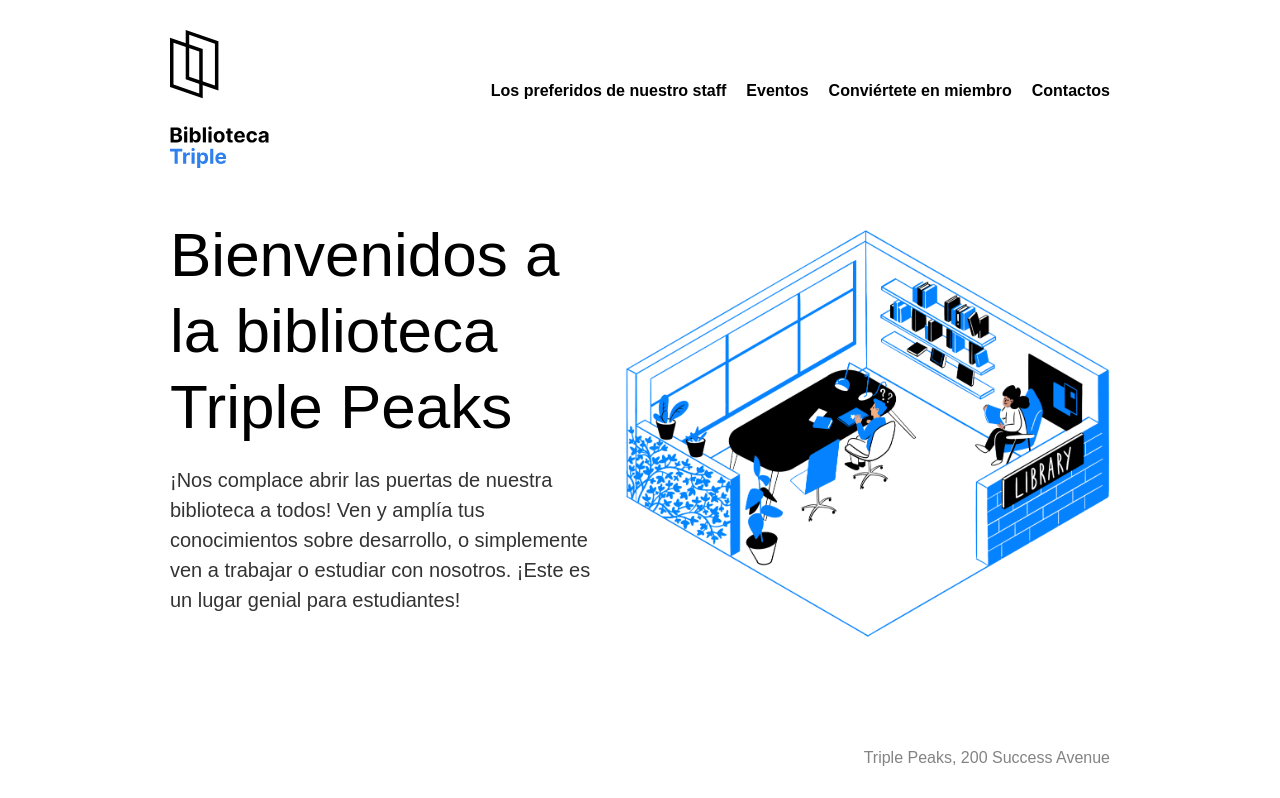
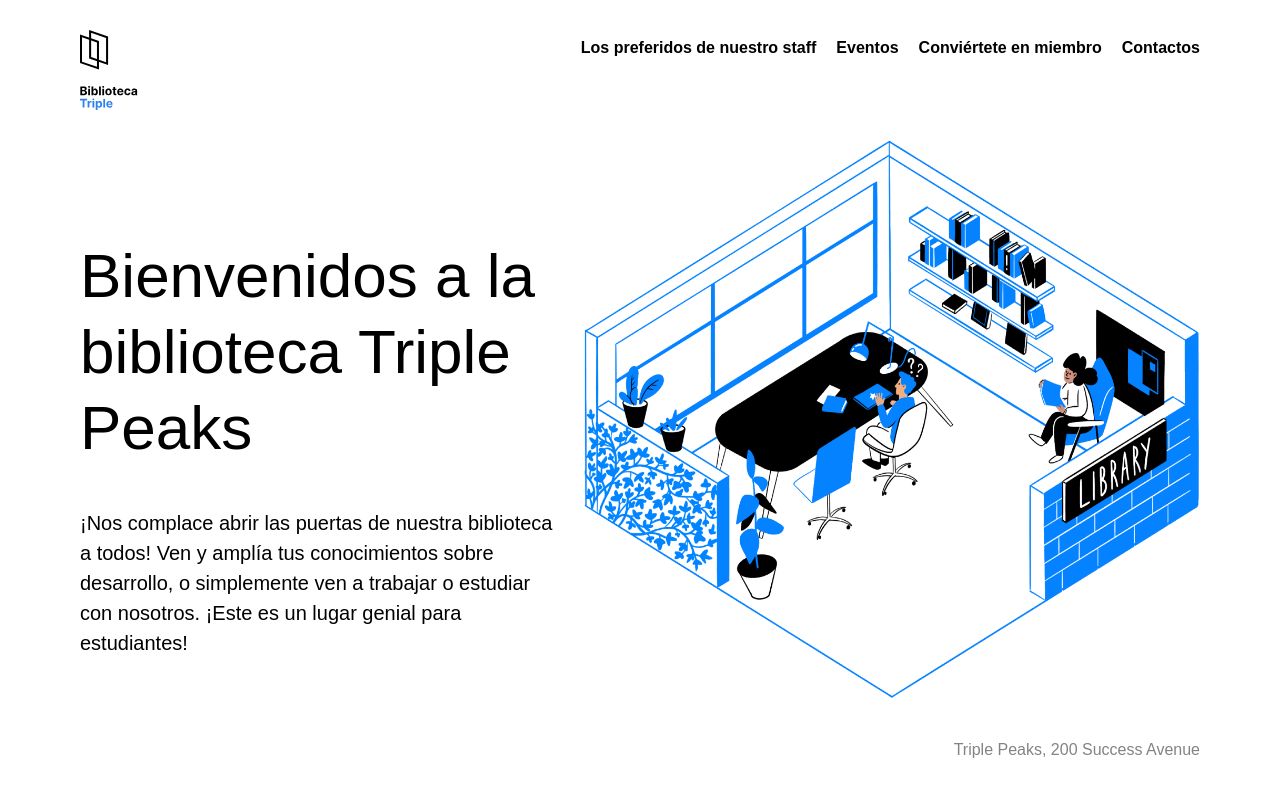
Before and after one commit to monse17120/web_project_library_es, a plain HTML site: page index.html in a window 1280 px wide. Shown: the top 798 px of the page. Drawn offline with Linux system fonts and the light colour scheme.

Commit message:
Update style.css

```diff
--- a/styles/style.css
+++ b/styles/style.css
@@ -1,32 +1,31 @@
 .page {
-  max-width: 1100px;
-  min-width: 320px;
+  max-width: 1600px;
+  min-width: 1100px;
+  margin: auto;
+  font-family: Arial, sans-serif;
   font-size: 16px;
-  line-height: 1.5;
-  margin: 0 auto;
-  font-family: Arial, Helvetica, sans-serif;
+  line-height: 20px;
 }
 
-/* Estilos del encabezado */
 .header {
   display: flex;
   flex-direction: column;
   height: 100vh;
-  padding: 30px 80px;
-  background: url("../images/header-background.jpg") no-repeat center/cover;
+  min-height: 720px;
+  max-height: 800px;
+  padding: 30px 80px 40px;
+  position: relative;
   box-sizing: border-box;
 }
 
 .nav {
   display: flex;
   justify-content: space-between;
-  align-items: center;
-  margin-bottom: 40px;
 }
 
 .nav__logo {
-  width: 100px;
-  height: auto;
+  width: 58px;
+  height: 80px;
 }
 
 .nav__links {
@@ -34,40 +33,39 @@
   list-style-type: none;
   column-gap: 20px;
   padding: 0;
-  margin-top: 0;
+  margin: 8px 0 0;
+  height: 30px;
 }
 
 .nav__link {
+  color: #000000;
   text-decoration: none;
-  color: #000000;
   font-weight: bold;
 }
 
 .header__content {
   display: flex;
   justify-content: space-between;
-  align-items: center;
 }
 
 .header__title {
+  max-width: 635px;
   font-size: 62px;
   line-height: 76px;
-  font-weight: 400;
-  margin: 0;
+  font-weight: 500;
+  margin-top: 128px;
 }
 
 .header__description {
+  max-width: 515px;
   font-size: 20px;
   line-height: 30px;
-  max-width: 600px;
-  margin-top: 20px;
-  color: #333;
+  margin: 32px 0 50px;
 }
 
 .header__image {
-  width: 100%;
-  max-width: 500px;
-  height: auto;
+  max-width: 636px;
+  margin: 0;
 }
 
 .header__footer {
@@ -79,17 +77,22 @@
   box-sizing: border-box;
 }
 
+.header__link {
+  color: #2f80ed;
+  text-decoration: none;
+}
+
 .header__address {
   margin: 0;
   color: #838383;
 }
 
-/* Ajuste para los bloques de contenido */
 .staff {
   background-image: url("../images/staff_picks_background.jpg");
   padding: 100px 0 140px;
+  background-position: 50% 50%;
+  background-repeat: no-repeat;
   background-size: cover;
-  background-repeat: no-repeat;
 }
 
 .staff__title {
@@ -111,29 +114,23 @@
 }
 
 .staff__cards {
+  max-width: 760px;
+  margin: 68px auto 0;
   display: flex;
   flex-wrap: wrap;
-  justify-content: space-between;
-  gap: 40px;
-  max-width: 760px;
-  padding: 68px;
-  margin: 0 auto;
-}
-
-#staff {
-  scroll-margin-top: 100px;
+  justify-content: center;
+  gap: 40px 40px;
+  list-style-type: none;
+  padding-left: 0;
 }
 
 .card {
-  max-width: 360px;
-  height: 420px;
-  display: flex;
-  background-color: #ffffff;
+  background-color: #fff;
   border-radius: 6px;
   padding: 32px 40px 20px 32px;
   box-sizing: border-box;
-  align-items: flex-start;
-  justify-content: space-between;
+  width: 360px;
+  height: 420px;
 }
 
 .card__content {
@@ -151,6 +148,7 @@
 }
 
 .card__text {
+  display: contents;
   margin: 20px 0 0;
   font-size: 16px;
   line-height: 24px;
@@ -161,4 +159,5 @@
   font-size: 14px;
   line-height: 20px;
   color: #838383;
+  margin-top: auto;
 }
```
